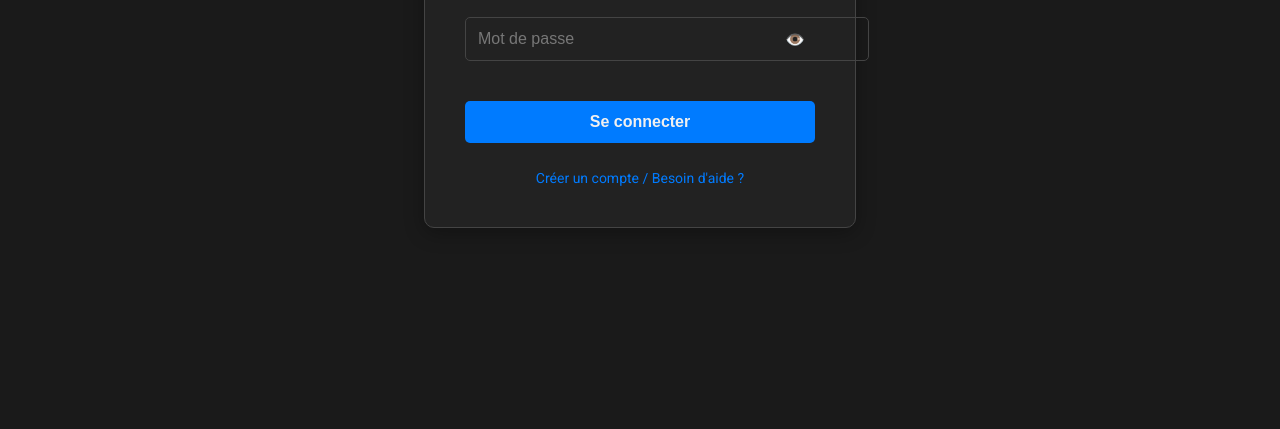
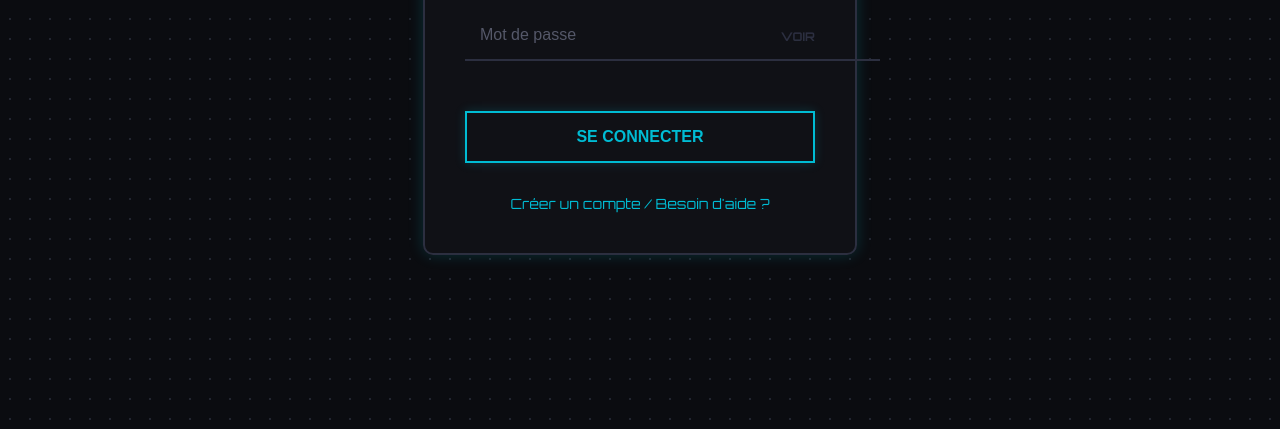
Before and after one commit to BOT9082/Pr-dictions-Lucky-Jet, a plain HTML site: page index.html in a window 1280 px wide. Shown: the part 371-800 px from the top of the page. Drawn offline with Linux system fonts and the light colour scheme.

Commit message:
Update index.html

```diff
--- a/index.html
+++ b/index.html
@@ -6,21 +6,22 @@
     <title>Connexion - Lucky Jet Predictor</title>
     <link rel="preconnect" href="https://fonts.googleapis.com">
     <link rel="preconnect" href="https://fonts.gstatic.com" crossorigin>
-    <link href="https://fonts.googleapis.com/css2?family=Roboto:wght@300;400;700&display=swap" rel="stylesheet">
+    <link href="https://fonts.googleapis.com/css2?family=Orbitron:wght@400;700&display=swap" rel="stylesheet">
     <style>
         /* CSS DÉBUT */
         :root {
-            --bg-color: #1a1a1a;
-            --card-color: #222222;
-            --text-color: #f0f0f0;
-            --primary-color: #007bff;
-            --border-color: #444444;
+            --bg-color: #0b0c10;
+            --card-color: rgba(18, 19, 24, 0.8);
+            --primary-glow: #00bcd4; /* Cyan lumineux */
+            --secondary-glow: #8800ff; /* Violet */
+            --text-color: #e0e0e0;
+            --border-color: #2c2f40;
             --error-color: #ff5c5c;
             --success-color: #4CAF50;
         }
 
         body {
-            font-family: 'Roboto', sans-serif;
+            font-family: 'Orbitron', sans-serif;
             margin: 0;
             padding: 0;
             background-color: var(--bg-color);
@@ -30,114 +31,130 @@
             align-items: center;
             height: 100vh;
             overflow: hidden;
+            background-image: radial-gradient(circle, #222530 1px, transparent 1px);
+            background-size: 20px 20px;
         }
 
         .login-card {
             background-color: var(--card-color);
-            border: 1px solid var(--border-color);
+            border: 2px solid var(--border-color);
             border-radius: 10px;
             padding: 40px;
             width: 350px;
             text-align: center;
-            box-shadow: 0 5px 20px rgba(0, 0, 0, 0.3);
+            position: relative;
+            box-shadow: 0 0 15px rgba(0, 188, 212, 0.2);
             transition: transform 0.3s ease;
+            backdrop-filter: blur(5px);
         }
 
         .login-card:hover {
-            transform: translateY(-5px);
+            transform: translateY(-8px);
+            box-shadow: 0 0 25px rgba(0, 188, 212, 0.5);
         }
 
         h1 {
-            font-size: 28px;
-            font-weight: 300;
+            font-size: 32px;
+            font-weight: 700;
             color: var(--text-color);
+            text-transform: uppercase;
+            letter-spacing: 3px;
             margin-bottom: 30px;
         }
 
         .input-group {
             position: relative;
-            margin-bottom: 20px;
+            margin-bottom: 25px;
         }
 
         input {
             width: 100%;
-            padding: 12px;
-            padding-right: 40px; /* Espace pour l'icône */
-            border: 1px solid var(--border-color);
-            border-radius: 5px;
+            padding: 15px;
+            padding-right: 50px; /* Espace pour l'indicateur */
+            border: none;
+            border-bottom: 2px solid var(--border-color);
             background-color: transparent;
-            color: var(--text-color);
+            color: var(--primary-glow);
             font-size: 16px;
             outline: none;
-            transition: border-color 0.3s;
+            transition: border-color 0.3s, box-shadow 0.3s;
         }
 
         input:focus {
-            border-color: var(--primary-color);
+            border-bottom-color: var(--primary-glow);
+            box-shadow: 0 1px 10px rgba(0, 188, 212, 0.5);
         }
 
         input::placeholder {
-            color: #777;
+            color: #555869;
         }
 
         .toggle-password {
             position: absolute;
-            right: 10px;
+            right: 0;
             top: 50%;
             transform: translateY(-50%);
             cursor: pointer;
             color: var(--border-color);
+            font-size: 12px;
+            font-weight: bold;
+            text-transform: uppercase;
             transition: color 0.3s;
         }
 
         .toggle-password:hover {
-            color: var(--primary-color);
+            color: var(--primary-glow);
         }
 
         button {
             width: 100%;
-            padding: 12px;
-            border: none;
-            border-radius: 5px;
-            background-color: var(--primary-color);
-            color: var(--text-color);
+            padding: 15px;
+            border: 2px solid var(--primary-glow);
+            background-color: transparent;
+            color: var(--primary-glow);
             font-size: 16px;
             font-weight: 700;
+            text-transform: uppercase;
             cursor: pointer;
-            margin-top: 20px;
-            transition: background-color 0.3s;
+            margin-top: 25px;
+            transition: all 0.3s ease;
+            box-shadow: 0 0 10px rgba(0, 188, 212, 0.2);
         }
 
         button:hover {
-            background-color: #0056b3;
+            background-color: var(--primary-glow);
+            color: var(--bg-color);
+            box-shadow: 0 0 20px rgba(0, 188, 212, 0.7);
         }
 
         .message {
             font-size: 14px;
-            margin-top: 15px;
+            margin-top: 20px;
         }
 
         .error {
             color: var(--error-color);
+            text-shadow: 0 0 5px var(--error-color);
         }
 
         .success {
             color: var(--success-color);
+            text-shadow: 0 0 5px var(--success-color);
         }
 
         .links {
-            margin-top: 25px;
+            margin-top: 30px;
         }
 
         .links a {
-            color: var(--primary-color);
+            color: var(--primary-glow);
             text-decoration: none;
             font-size: 14px;
             transition: color 0.3s;
         }
 
         .links a:hover {
-            color: #0056b3;
+            text-decoration: underline;
         }
         /* CSS FIN */
     </style>
@@ -150,7 +167,7 @@
         </div>
         <div class="input-group">
             <input id="password" placeholder="Mot de passe" type="password" spellcheck="false" autocomplete="off">
-            <span class="toggle-password" onclick="togglePassword()">👁️</span>
+            <span class="toggle-password" onclick="togglePassword()">Voir</span>
         </div>
         <button onclick="handleLogin()">Se connecter</button>
         <p class="message" id="message"></p>
@@ -160,21 +177,18 @@
     </div>
 
     <script>
-        // Votre fonction de connexion, inchangée
+        // Gestion de la connexion
         async function handleLogin() {
             const userId = document.getElementById('user-id').value.trim();
             const password = document.getElementById('password').value.trim();
             const message = document.getElementById('message');
-
             message.textContent = '';
             message.className = 'message';
-
             if (!userId || !password) {
                 message.textContent = 'Veuillez remplir tous les champs.';
                 message.classList.add('error');
                 return;
             }
-
             try {
                 const response = await fetch('data/users.txt');
                 if (!response.ok) throw new Error("Impossible de charger users.txt");
@@ -185,7 +199,6 @@
                     .map(line => line.split('|').map(field => field.trim()));
 
                 const userMatch = users.find(user => user[0] === userId && user[2] === password);
-
                 if (userMatch) {
                     message.textContent = 'Connexion réussie ! Redirection...';
                     message.classList.add('success');
@@ -203,17 +216,17 @@
             }
         }
 
-        // Nouvelle fonction pour afficher/masquer le mot de passe
+        // Nouvelle fonction pour afficher/masquer le mot de passe sans emojis
         function togglePassword() {
             const passwordInput = document.getElementById('password');
             const toggleIcon = document.querySelector('.toggle-password');
 
             if (passwordInput.type === 'password') {
                 passwordInput.type = 'text';
-                toggleIcon.textContent = '🙈'; // Œil barré
+                toggleIcon.textContent = 'Cacher';
             } else {
                 passwordInput.type = 'password';
-                toggleIcon.textContent = '👁️'; // Œil
+                toggleIcon.textContent = 'Voir';
             }
         }
     </script>
```
